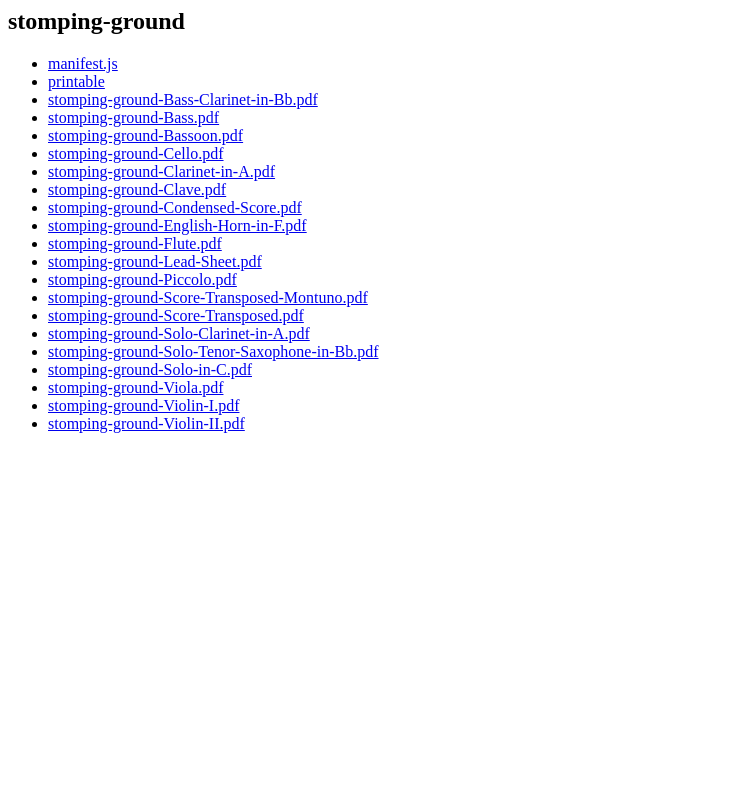
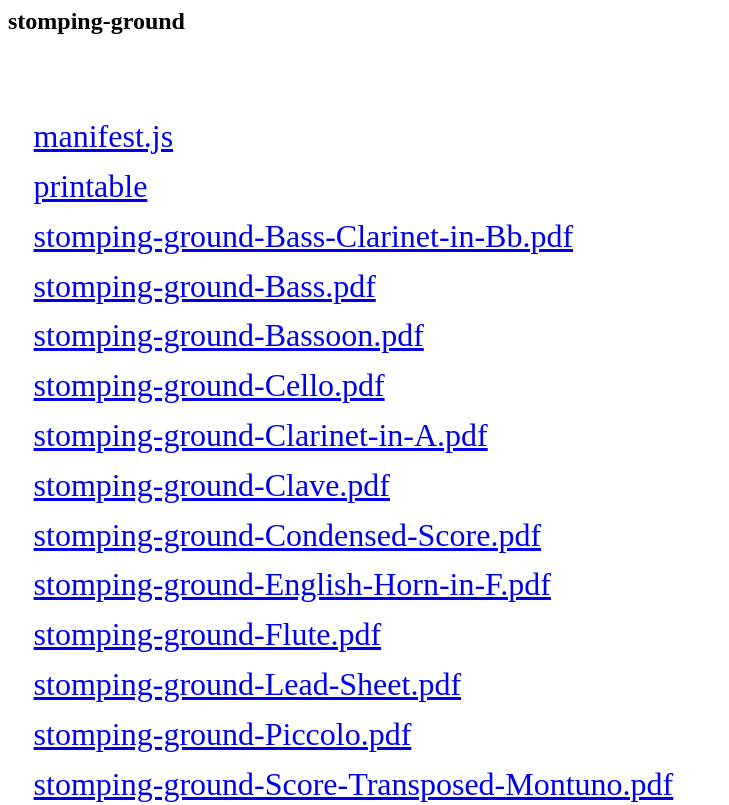
Before and after one commit to flaminghakama/stomping-ground-pdf, a plain HTML site: page index.html in a window 1280 px wide. Shown: the top 805 px of the page, without its empty margins (0-729 px from the left). Drawn offline with Linux system fonts and the light colour scheme.

Commit message:
reformat index

```diff
--- a/index.html
+++ b/index.html
@@ -1,6 +1,22 @@
 <html>
 <head><title>Directory listing of stomping-ground</title></head>
 <body>
+<style>
+A {
+    color:\#916545;
+}
+H1,H2,H3,H4,H5,H6 {
+    color:\#492e26;
+}
+UL {
+    font-size:2em;
+    list-style-type:none;
+    padding:1.2em 0.8em;
+}
+UL LI {
+    margin:0.4em 0;
+}
+</style>
     <h2>stomping-ground</h2>
     <ul>
         <li><a href='manifest.js'>manifest.js</a></li>
```
Also changed, not shown: printable/index.html (+16 -0 lines).
